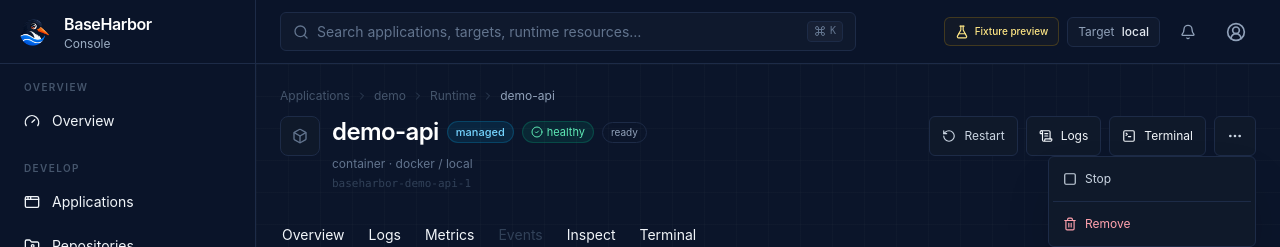
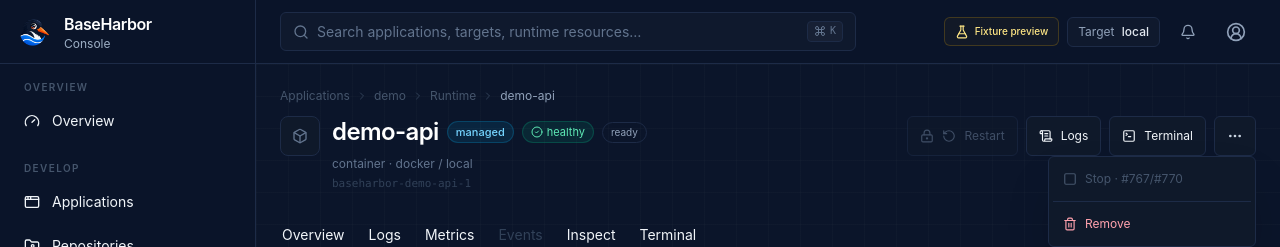
Before and after one commit to mcpdev80/baseharbor-console, a Next.js app: page /runtime/runtime-local-demo-api in a window 1280 px wide. Both pictures are taken after a click on the button 1235 px from the left and 136 px from the top of the page. Shown: the top 247 px of the page. Built offline with nearby package versions, Linux system fonts and the light colour scheme.

Commit message:
fix: mark runtime mutations as contract-pending

```diff
--- a/src/components/runtime/resource-actions.tsx
+++ b/src/components/runtime/resource-actions.tsx
@@ -6,6 +6,7 @@ import * as DropdownMenu from "@radix-ui/react-dropdown-menu";
 import { MoreHorizontal, RotateCcw, ScrollText, Square, TerminalSquare, Trash2 } from "lucide-react";
 import type { RuntimeResource } from "@/lib/baseharbor/types";
 import { OperationConfirmation } from "@/components/operations/operation-confirmation";
+import { ContractPendingButton } from "@/components/ui/contract-pending";
 
 export function ResourceActions({ resource }: { resource: RuntimeResource }) {
   const [removeOpen, setRemoveOpen] = useState(false);
@@ -14,7 +15,7 @@ export function ResourceActions({ resource }: { resource: RuntimeResource }) {
 
   return (
     <div className="flex flex-wrap gap-2">
-      <button className={button} disabled={!caps.has("restart")}><RotateCcw className="size-3.5" /> Restart</button>
+      {caps.has("restart") ? <ContractPendingButton issue="#767/#770"><RotateCcw className="size-3.5" /> Restart</ContractPendingButton> : <button className={button} disabled><RotateCcw className="size-3.5" /> Restart</button>}
       <Link href="#logs" className={button}><ScrollText className="size-3.5" /> Logs</Link>
       <Link href="#terminal" aria-disabled={!caps.has("terminal")} className={`${button} ${!caps.has("terminal") ? "pointer-events-none opacity-35" : ""}`}>
         <TerminalSquare className="size-3.5" /> Terminal
@@ -23,7 +24,7 @@ export function ResourceActions({ resource }: { resource: RuntimeResource }) {
         <DropdownMenu.Trigger className={button} aria-label="More runtime resource actions"><MoreHorizontal className="size-4" /></DropdownMenu.Trigger>
         <DropdownMenu.Portal>
           <DropdownMenu.Content align="end" className="z-40 min-w-52 rounded-md border border-[var(--border)] bg-[var(--panel)] p-1 shadow-2xl">
-            <DropdownMenu.Item className="flex min-h-9 cursor-pointer items-center gap-2 rounded px-2.5 text-xs text-slate-300 outline-none focus:bg-white/[.04]"><Square className="size-3.5" /> Stop</DropdownMenu.Item>
+            <DropdownMenu.Item disabled className="flex min-h-9 cursor-not-allowed items-center gap-2 rounded px-2.5 text-xs text-slate-600 outline-none"><Square className="size-3.5" /> Stop · #767/#770</DropdownMenu.Item>
             <DropdownMenu.Separator className="my-1 h-px bg-[var(--border)]" />
             <DropdownMenu.Item onSelect={() => setRemoveOpen(true)} className="flex min-h-9 cursor-pointer items-center gap-2 rounded px-2.5 text-xs text-rose-300 outline-none focus:bg-rose-400/[.06]"><Trash2 className="size-3.5" /> Remove</DropdownMenu.Item>
           </DropdownMenu.Content>
```
